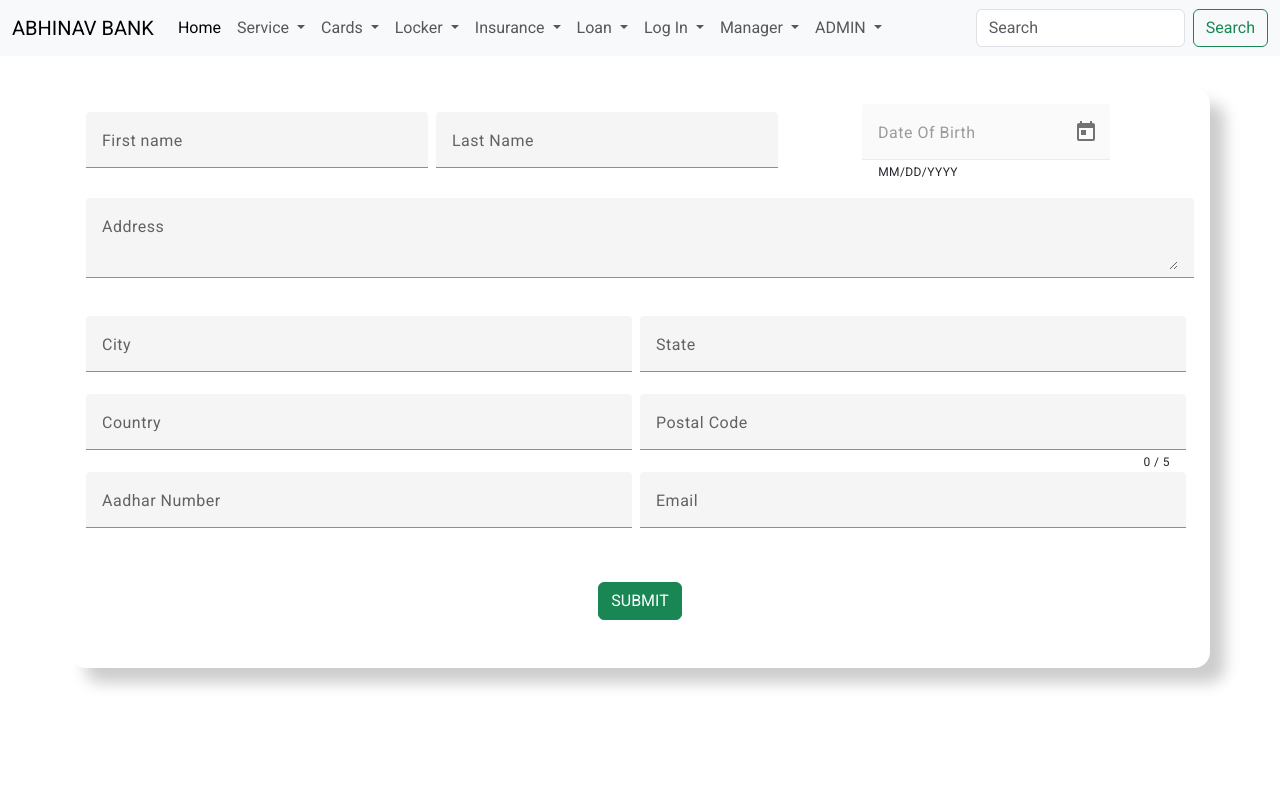
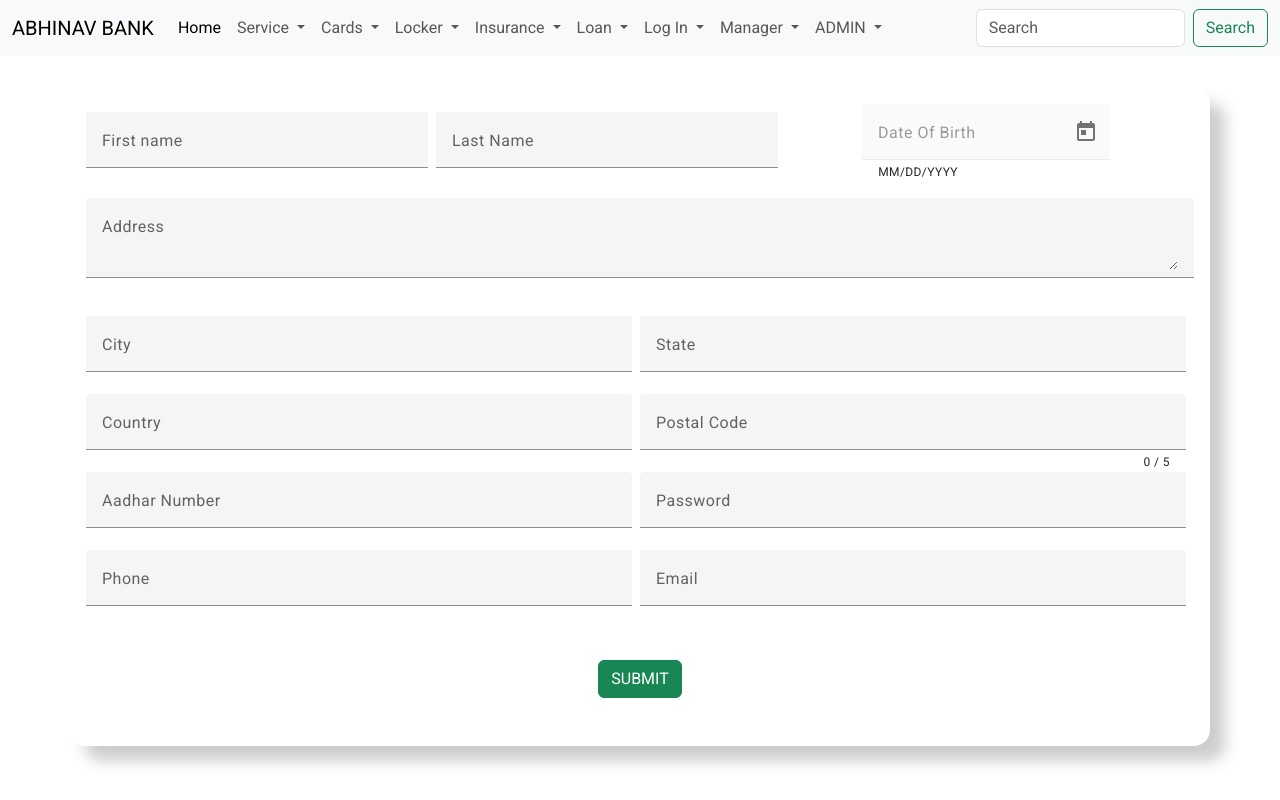
Before and after one commit to abhinav3254/Bank-Project-Angular-, an Angular app: page /customer/sign-up in a window 1280 px wide. Built offline with nearby package versions, Linux system fonts and the light colour scheme.

Commit message:
done signup

```diff
--- a/src/app/components/users/signup/signup.component.html
+++ b/src/app/components/users/signup/signup.component.html
@@ -63,12 +63,25 @@
             <tr>
                 <td><mat-form-field class="example-full-width">
                         <mat-label>Aadhar Number</mat-label>
-                        <input matInput placeholder="Ex. 4464 XXXX XXXX XXXX">
+                        <input type="number" matInput placeholder="Ex. 4464 XXXX XXXX XXXX">
                     </mat-form-field></td>
 
                 <td><mat-form-field class="example-full-width">
+                        <mat-label>Password</mat-label>
+                        <input type="password" matInput placeholder="Ex. john@1234">
+                    </mat-form-field></td>
+            </tr>
+        </table>
+
+        <table class="example-full-width" cellspacing="0">
+            <tr>
+                <td><mat-form-field class="example-full-width">
+                        <mat-label>Phone</mat-label>
+                        <input type="number" matInput placeholder="Ex. 91XXXXXXXXX">
+                    </mat-form-field></td>
+                <td><mat-form-field class="example-full-width">
                         <mat-label>Email</mat-label>
-                        <input matInput placeholder="Ex. john@email.com">
+                        <input type="number" matInput placeholder="Ex. john@email.com">
                     </mat-form-field></td>
             </tr>
         </table>
```
